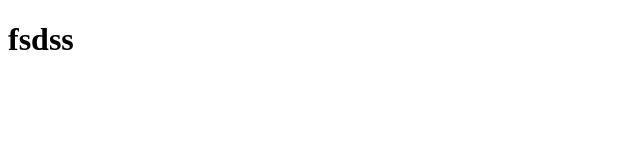
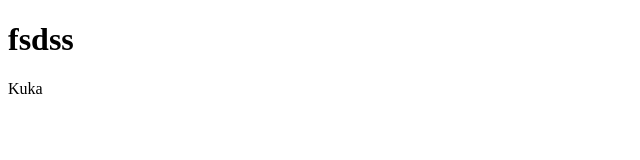
Before and after one commit to kuanyshAltynbaev/kuanyshAltynbaev, a plain HTML site: page index.html in a window 1280 px wide. Shown: the full height of the page, 0-640 px from the left. Drawn offline with Linux system fonts and the light colour scheme.

Commit message:
Update index.html

```diff
--- a/index.html
+++ b/index.html
@@ -8,6 +8,6 @@
 </head>
 <body>
     <h1>fsdss</h1>
-
+    <p> Kuka </p>
 </body>
 </html>
```
